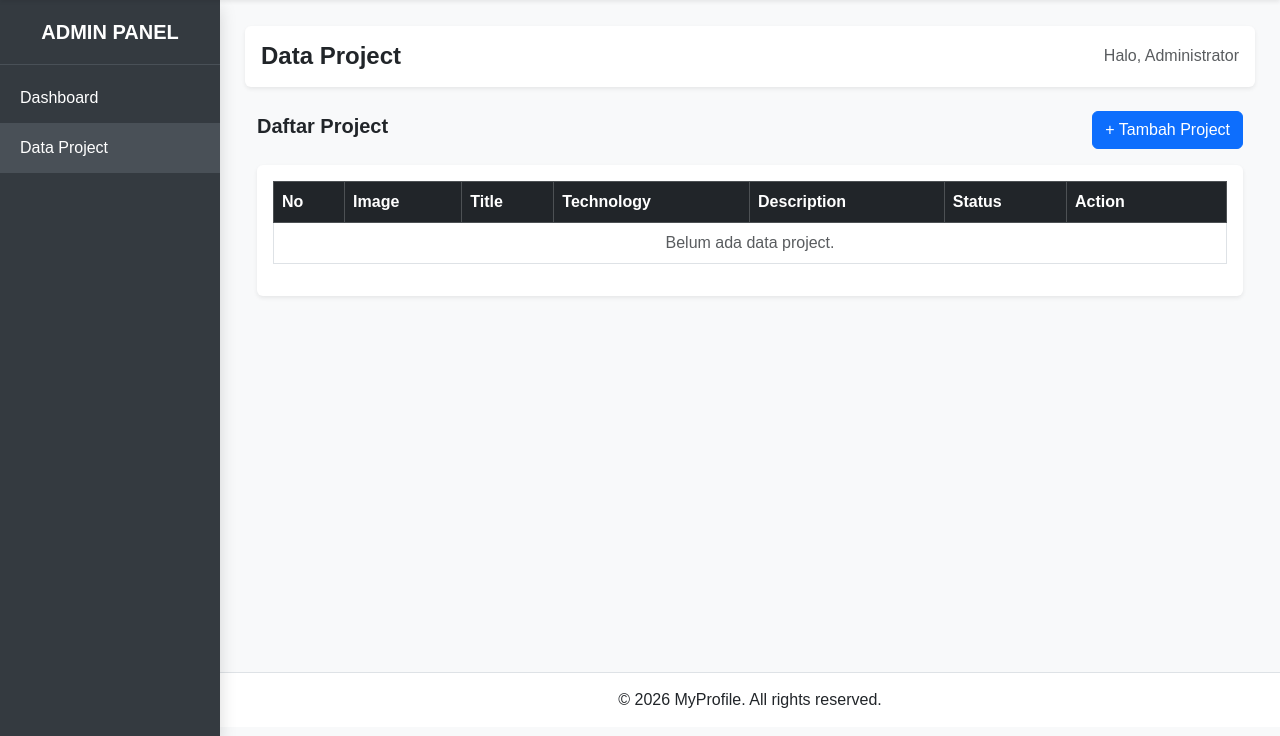
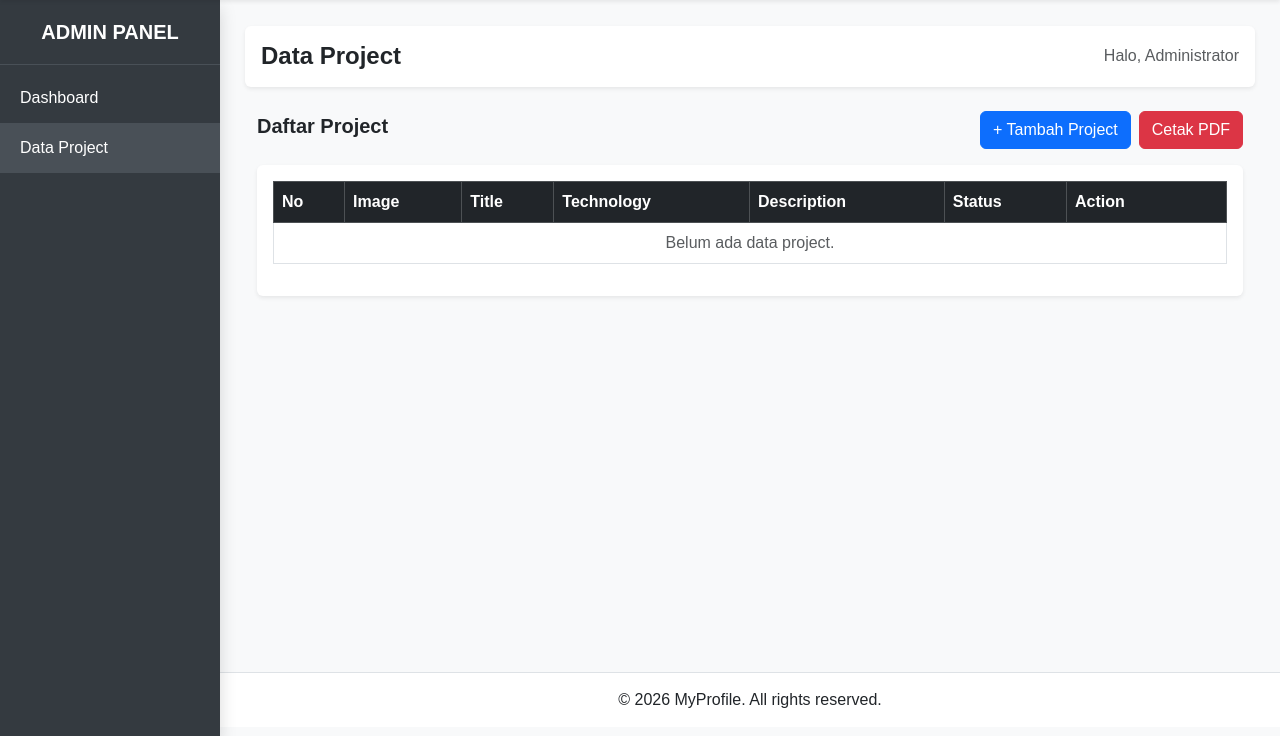
Before and after one commit to radityasyahban-jpg/PROJECT-REKAYASA-WEB, a Laravel app: page /admin/projects in a window 1280 px wide. Shown: the part 64-800 px from the top of the page. Run offline with Laravel 12, Linux system fonts and the light colour scheme; a user stored in the database is signed in; data comes from the database, SQL or seed files in the repository; data that the repository does not hold is empty.

Commit message:
Pertemuan 10

```diff
--- a/app/Http/Controllers/AdminProjectController.php
+++ b/app/Http/Controllers/AdminProjectController.php
@@ -5,6 +5,7 @@ namespace App\Http\Controllers;
 use App\Models\Project;
 use Illuminate\Http\Request;
 use Illuminate\Support\Facades\File;
+use Barryvdh\DomPDF\Facade\Pdf;
 
 class AdminProjectController extends Controller
 {
@@ -119,4 +120,17 @@ class AdminProjectController extends Controller
             ->route('admin.projects.index')
             ->with('success', 'Project berhasil dihapus.');
     }
+
+    // Mencetak laporan PDF
+    public function cetakPdf()
+    {
+        $projects = Project::all();
+
+        $pdf = Pdf::loadView(
+            'admin.projects.pdf',
+            compact('projects')
+        );
+
+        return $pdf->stream('projects.pdf');
+    }
 }
--- a/composer.json
+++ b/composer.json
@@ -7,6 +7,7 @@
     "license": "MIT",
     "require": {
         "php": "^8.3",
+        "barryvdh/laravel-dompdf": "^3.1",
         "laravel/framework": "^13.17",
         "laravel/tinker": "^3.0"
     },
--- a/resources/views/admin/projects/index.blade.php
+++ b/resources/views/admin/projects/index.blade.php
@@ -12,9 +12,18 @@
     <div class="d-flex justify-content-between align-items-center mb-3">
         <h5 class="fw-bold">Daftar Project</h5>
 
-        <a href="{{ route('admin.projects.create') }}" class="btn btn-primary">
-            + Tambah Project
-        </a>
+        <div class="d-flex gap-2">
+            <a href="{{ route('admin.projects.create') }}" class="btn btn-primary">
+                + Tambah Project
+            </a>
+
+            <a href="{{ route('admin.projects.pdf') }}"
+               class="btn btn-danger"
+               target="_blank">
+                <i class="bi bi-file-earmark-pdf"></i>
+                Cetak PDF
+            </a>
+        </div>
     </div>
 
     @if (session('success'))
--- a/routes/web.php
+++ b/routes/web.php
@@ -58,6 +58,10 @@ Route::middleware('auth')->prefix('admin')->name('admin.')->group(function () {
         return view('admin.home');
     })->name('dashboard');
 
+    // Cetak PDF Projects
+    Route::get('/projects/pdf', [AdminProjectController::class, 'cetakPdf'])
+        ->name('projects.pdf');
+
     // CRUD Projects
     Route::resource('projects', AdminProjectController::class)
         ->except(['show']);
```
Also changed, not shown: resources/views/admin/projects/pdf.blade.php (added, +49 -0 lines), 1 other file.
